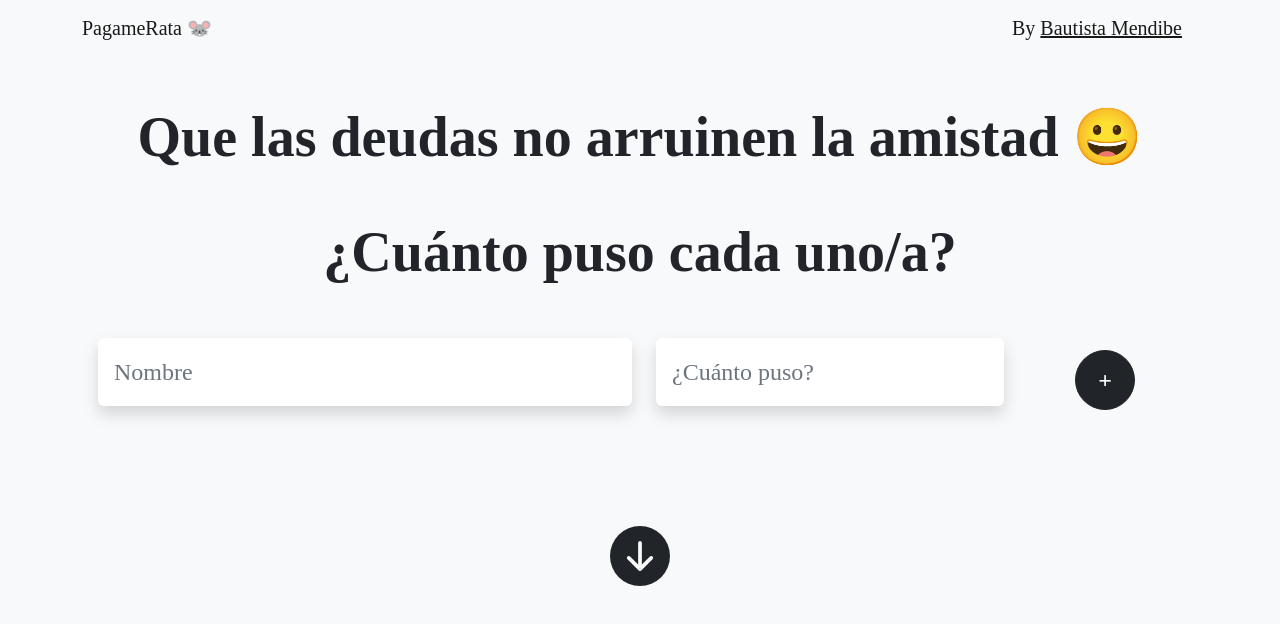
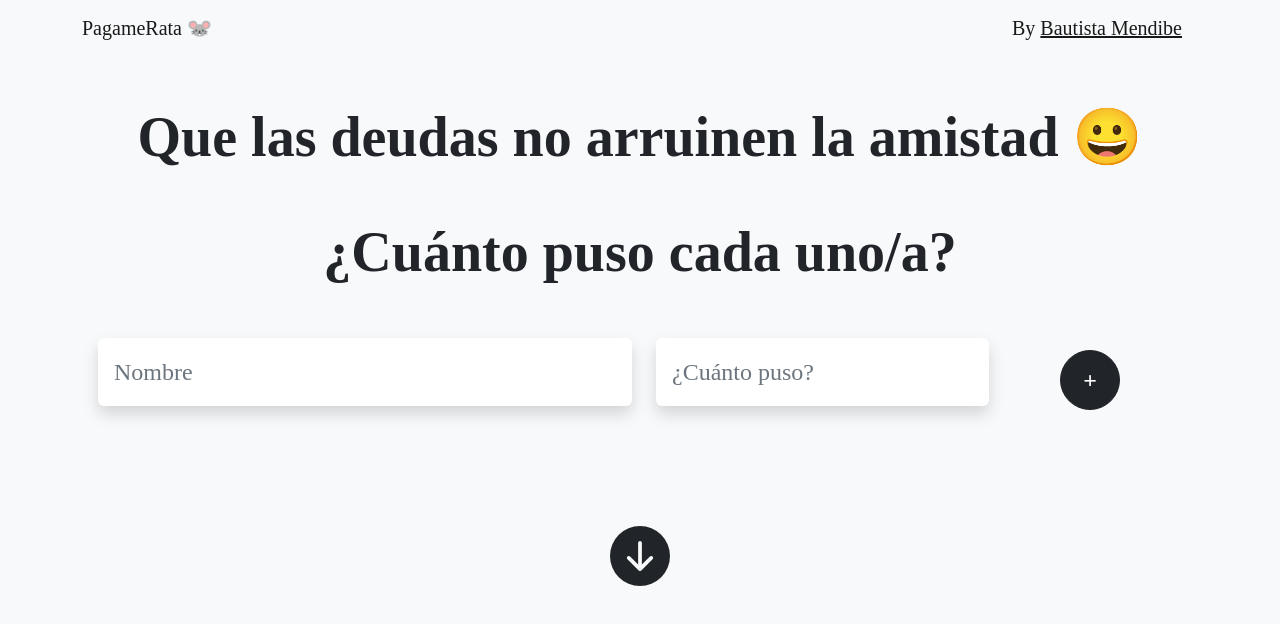
Before and after one commit to BautistaMendibe/pagamerata, an Angular app: page / in a window 1280 px wide. Shown: the top 624 px of the page. Built offline with nearby package versions, Linux system fonts and the light colour scheme; a web font is replaced by a local one.

Commit message:
Margen para el boton así se ve mejor en bajas resoluciones

```diff
--- a/src/app/components/cuanto-puso-component/cuanto-puso-component.component.html
+++ b/src/app/components/cuanto-puso-component/cuanto-puso-component.component.html
@@ -11,7 +11,7 @@
              class="form-control border-0 shadow p-3 mb-5 bg-white rounded m-1" style="font-size: 1.5rem"
              placeholder="¿Cuánto puso?">
     </div>
-    <div class="col-2 text-center mb-4">
+    <div class="col-2 text-center mb-4" style="margin-right: 15px">
       <button (click)="agregarEditarParticipante()" class="btn btn-dark btn-circle btn-xl m-lg-3" type="button"><span
         class="h4 fw-bold">+</span></button>
     </div>
```
